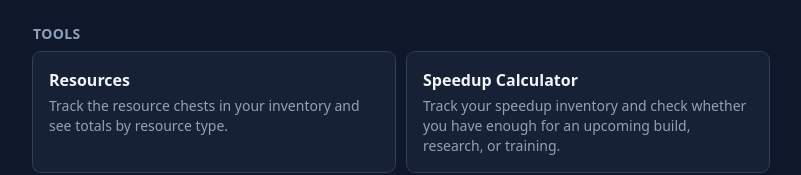
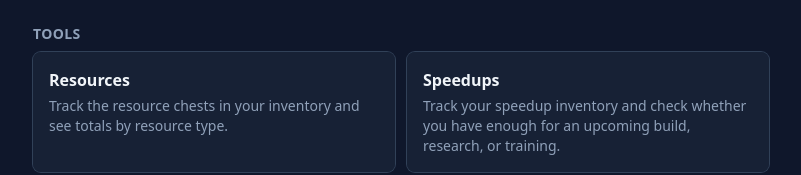
Before and after one commit to aeiti/palmon-tools, a React (Vite) app: page / in a window 1280 px wide. Shown: the part 149-324 px from the top of the page, without its empty margins (239-1040 px from the left). Built offline with nearby package versions, Linux system fonts and the light colour scheme.

Commit message:
Rename Speedup Calculator to Speedups
Co-Authored-By: Claude Opus 4.7 <noreply@anthropic.com>

```diff
--- a/src/components/Layout.jsx
+++ b/src/components/Layout.jsx
@@ -3,7 +3,7 @@ import { Link, NavLink, Outlet, useLocation } from 'react-router-dom';
 
 const tools = [
   { to: '/resources', label: 'Resources' },
-  { to: '/speedups', label: 'Speedup Calculator' },
+  { to: '/speedups', label: 'Speedups' },
 ].sort((a, b) => a.label.localeCompare(b.label));
 
 const navItems = [
--- a/src/pages/Home.jsx
+++ b/src/pages/Home.jsx
@@ -15,7 +15,7 @@ const tools = [
   },
   {
     to: '/speedups',
-    title: 'Speedup Calculator',
+    title: 'Speedups',
     description:
       'Track your speedup inventory and check whether you have enough for an upcoming build, research, or training.',
     available: true,
--- a/src/pages/Speedups.jsx
+++ b/src/pages/Speedups.jsx
@@ -21,7 +21,7 @@ export default function Speedups() {
     <div className="flex flex-col gap-4">
       <header>
         <h1 className="text-xl font-semibold text-slate-100 sm:text-2xl">
-          Speedup Calculator
+          Speedups
         </h1>
         <p className="mt-1 text-sm text-slate-400">
           {activeProfile.ign ? (
```
